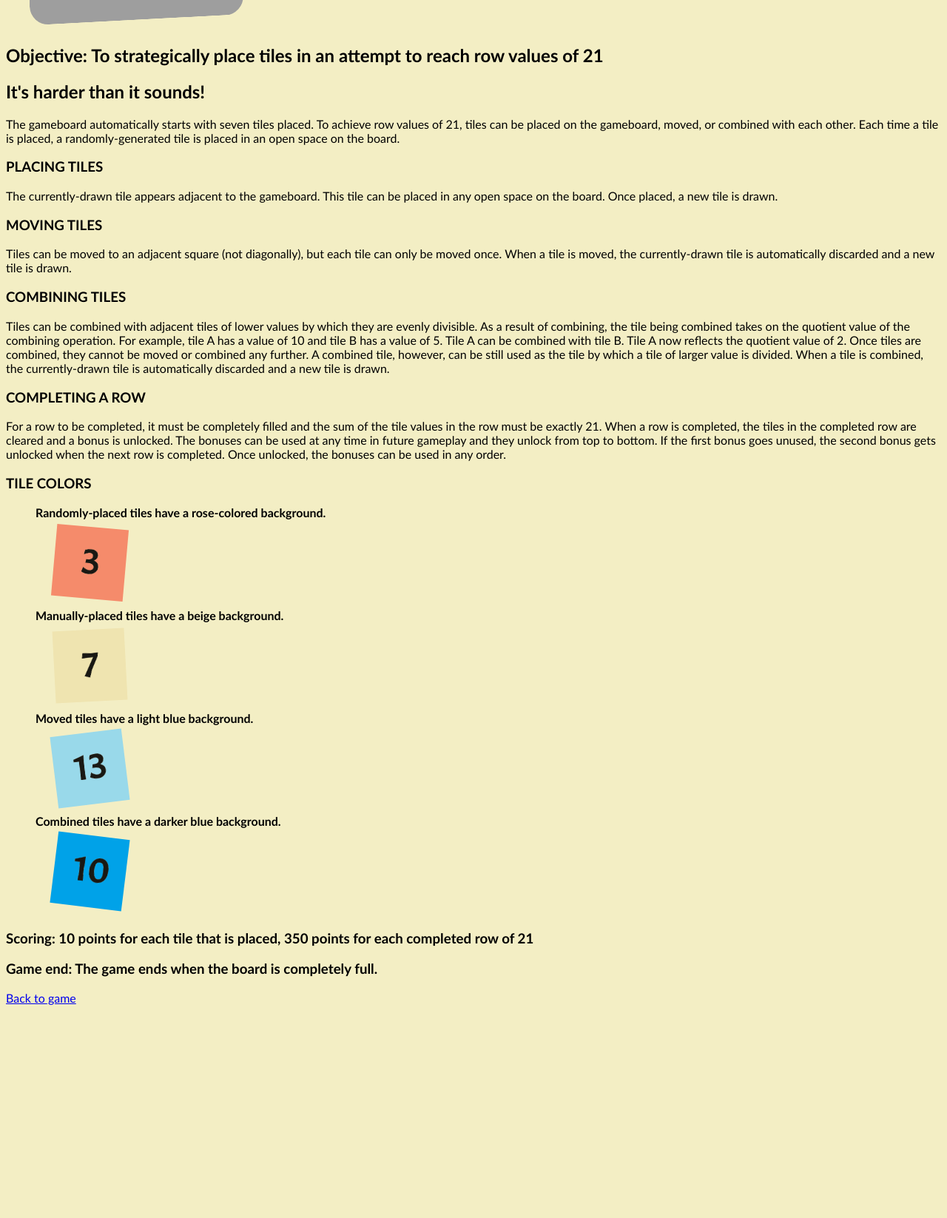
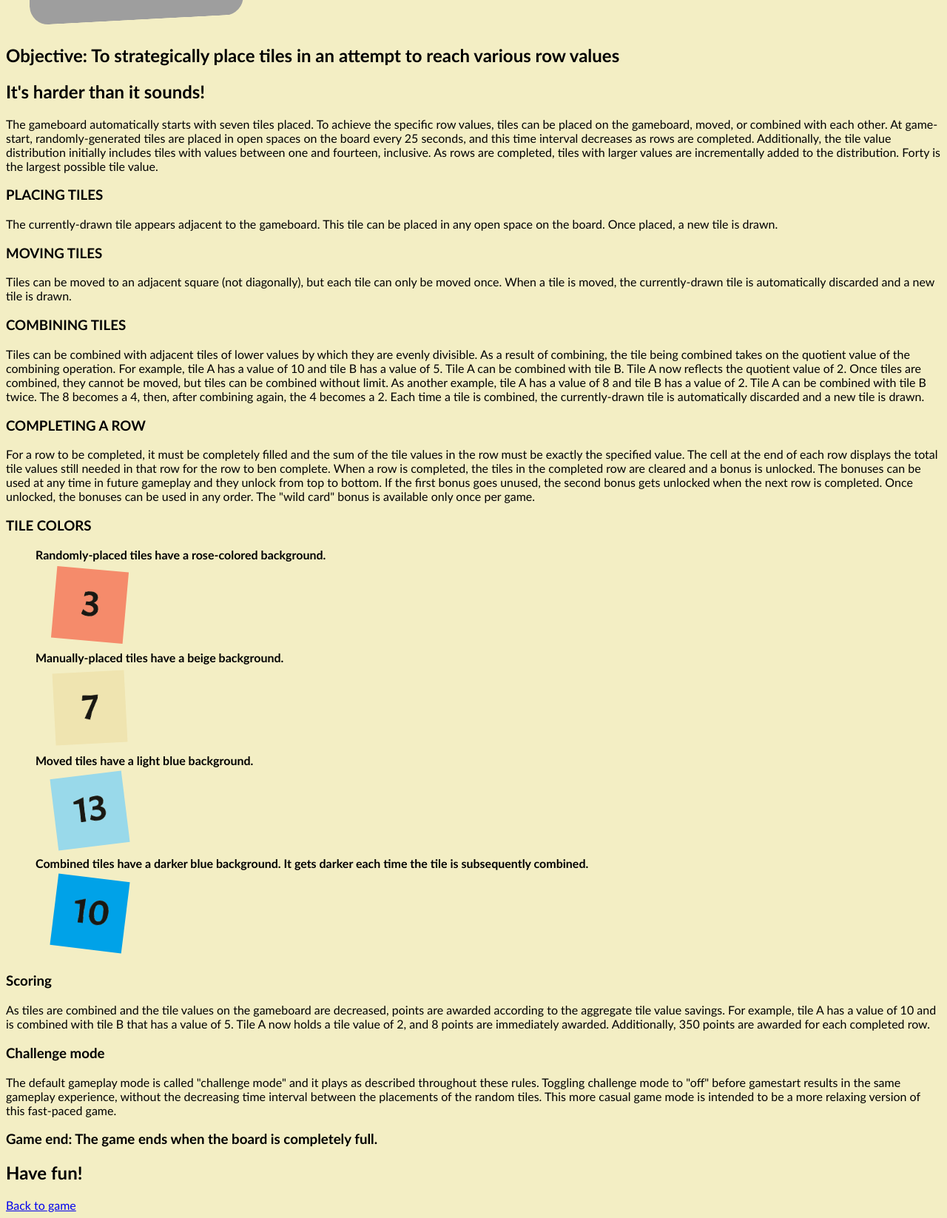
Before and after one commit to MikeSchober/counting-tiles, a plain HTML site: page rules.html in a window 1280 px wide. Shown: the part 392-2038 px from the top of the page at 74% size. Before the commit the page ends 1758 px from the top, so only its background shows below. Drawn offline with Linux system fonts and the light colour scheme; grey boxes are pictures that could not be loaded.

Commit message:
add readme and rules update

```diff
--- a/rules.html
+++ b/rules.html
@@ -69,12 +69,16 @@
 
     <h2>Welcome to Counting Tiles!</h2>
     <img id="screenOne" src="images/s5.png" alt="screenshot" height="311px" width="289px">
-    <h2>Objective: To strategically place tiles in an attempt to reach row values of 21</h2>
+    <h2>Objective: To strategically place tiles in an attempt to reach various row values</h2>
     <h2>It's harder than it sounds!</h2>
-    <p id="fl">The gameboard automatically starts with seven tiles placed. To achieve row values of 21, tiles can be
+    <p id="fl">The gameboard automatically starts with seven tiles placed. To achieve the specific row values, tiles can
+        be
         placed on the gameboard, moved, or
-        combined with each other. Each time a tile is placed, a randomly-generated tile is placed in an open space on
-        the board.</p>
+        combined with each other. At game-start, randomly-generated tiles are placed in open spaces on
+        the board every 25 seconds, and this time interval decreases as rows are completed. Additionally, the tile value
+        distribution initially includes tiles with values between one and fourteen, inclusive. As rows are completed,
+        tiles with larger values are incrementally added to the distribution. Forty is the largest possible tile
+        value. </p>
 
     <h3>PLACING TILES</h3>
     <p>The currently-drawn tile appears adjacent to the gameboard. This tile can be placed in any open space on the
@@ -89,15 +93,19 @@
     <p>Tiles can be combined with adjacent tiles of lower values by which they are evenly divisible. As a result
         of combining, the tile being combined takes on the quotient value of the combining operation. For example,
         tile A has a value of 10 and tile B has a value of 5. Tile A can be combined with tile B. Tile A now reflects
-        the quotient value of 2. Once tiles are combined, they cannot be moved or combined any further. A combined tile,
-        however, can be still used as the tile by which a tile of larger value is divided. When a tile is combined, the
+        the quotient value of 2. Once tiles are combined, they cannot be moved, but tiles can be combined without limit.
+        As another example, tile A has a value of 8 and tile B has a value of 2. Tile A can be combined with tile B
+        twice. The 8 becomes a 4, then, after combining again, the 4 becomes a 2. Each time a tile is combined, the
         currently-drawn tile is automatically discarded and a new tile is drawn.</p>
 
     <h3>COMPLETING A ROW</h3>
     <p>For a row to be completed, it must be completely filled and the sum of the tile values in the row must be exactly
-        21. When a row is completed, the tiles in the completed row are cleared and a bonus is unlocked. The bonuses can
+        the specified value. The cell at the end of each row displays the total tile values still needed in that row for
+        the row to ben complete. When a row is completed, the tiles in the completed row are cleared and a bonus is
+        unlocked. The bonuses can
         be used at any time in future gameplay and they unlock from top to bottom. If the first bonus goes unused, the
         second bonus gets unlocked when the next row is completed. Once unlocked, the bonuses can be used in any order.
+        The "wild card" bonus is available only once per game.
     </p>
 
     <h3>TILE COLORS</h3>
@@ -108,14 +116,26 @@
         <img id="c2" src="images/7.png" alt="screenshot" height="97px" width="97px">
         <li>Moved tiles have a light blue background.</li>
         <img id="c3" src="images/13mvd.png" alt="screenshot" height="97px" width="97px">
-        <li>Combined tiles have a darker blue background.</li>
+        <li>Combined tiles have a darker blue background. It gets darker each time the tile is subsequently combined.
+        </li>
         <img id="c4" src="images/10cmb.png" alt="screenshot" height="97px" width="97px">
     </ul>
 
-    <h3>Scoring: 10 points for each tile that is placed, 350 points for each completed row of 21</h3>
+    <h3>Scoring</h3>
+    <p>As tiles are combined and the tile values on the gameboard are decreased, points are awarded according
+        to the aggregate tile value savings. For example, tile A has a value of 10 and is combined with tile B that has
+        a value of 5. Tile A now holds a tile value of 2, and 8 points are immediately awarded. Additionally, 350 points
+        are awarded for each completed row.</p>
+
+    <h3>Challenge mode</h3>
+    <p>The default gameplay mode is called "challenge mode" and it plays as described throughout these rules. Toggling
+        challenge mode to "off" before gamestart results in the same gameplay experience, without the decreasing time
+        interval between the placements of the random tiles. This more casual game mode is intended to be a more
+        relaxing
+        version of this fast-paced game.</p>
 
     <h3>Game end: The game ends when the board is completely full.</h3>
-
+    <h2>Have fun!</h2>
     <footer>
         <a href="index.html">Back to game</a>
     </footer>
```
Also changed, not shown: 1 other file.
